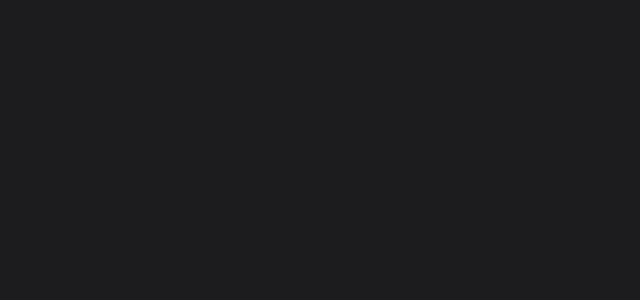
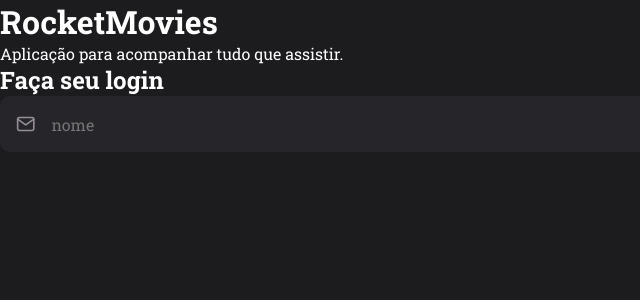
Before and after one commit to lucas-gabryel/RocketMovies, a React (Vite) app: page / in a window 1280 px wide. Shown: the top 300 px of the page, without its empty margins (0-640 px from the left). Built offline with nearby package versions, Linux system fonts and the light colour scheme.

Commit message:
create Input component

```diff
--- a/package.json
+++ b/package.json
@@ -12,6 +12,7 @@
   "dependencies": {
     "react": "^18.3.1",
     "react-dom": "^18.3.1",
+    "react-icons": "^5.2.1",
     "styled-components": "^6.1.11"
   },
   "devDependencies": {
--- /dev/null
+++ b/src/components/Input/index.jsx
@@ -0,0 +1,10 @@
+import { Container } from "./styles";
+
+export function Input({icon: Icon, ...rest}){
+    return(
+        <Container>
+            {Icon && <Icon size={20}/>}
+            <input {...rest}/>
+        </Container>
+    )
+}
--- /dev/null
+++ b/src/components/Input/styles.js
@@ -0,0 +1,28 @@
+import styled from "styled-components";
+
+export const Container = styled.div`
+    width: 100%;
+    display: flex;
+    align-items: center;
+
+    background-color: ${({ theme }) => theme.COLORS.BACKGROUND_SECONDARY};
+    color: ${({ theme }) => theme.COLORS.PARAGRAPH};
+
+    border-radius: 10px;
+
+
+    > input {
+        width: 100%;
+        height: 56px;
+
+        border: none;
+        background: transparent;
+        color: ${({ theme }) => theme.COLORS.WHITE};
+
+        padding: 16px;
+    }
+
+    > svg {
+        margin-left: 16px;
+    }
+`;
--- a/src/pages/SignIn/index.jsx
+++ b/src/pages/SignIn/index.jsx
@@ -1,8 +1,18 @@
 import { Container } from "./styles";
+
+import { FiMail } from "react-icons/fi";
+
+import { Input } from "../../components/Input"
 
 export function SignIn(){
     return(
         <Container>
+            <h1>RocketMovies</h1>
+            <p>Aplicação para acompanhar tudo que assistir.</p>
+
+            <h2>Faça seu login</h2>
+
+            <Input icon={FiMail} placeholder="nome"/>
 
         </Container>
     )
```
Also changed, not shown: 1 other file (tests, documents, lock files or other folders).
